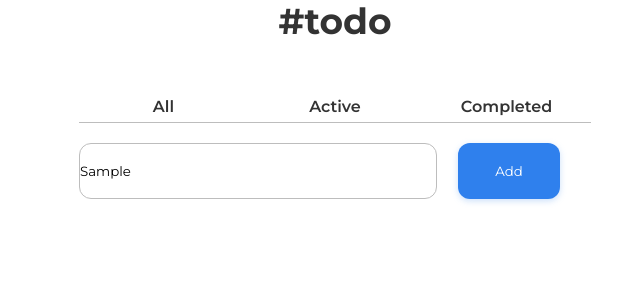
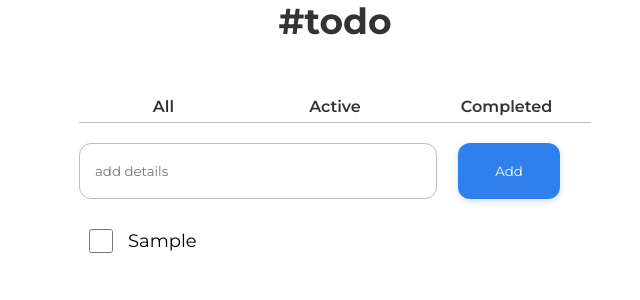
Before and after one commit to HalilFocic/DevChallanges-404-Not-Found, a React (Create React App) app in the folder to-do/: page / in a window 1280 px wide. Both pictures are taken after typing "Sample" into the empty fields and a click on the button "Add". Shown: the top 300 px of the page, without its empty margins (305-945 px from the left). Built offline with nearby package versions, Linux system fonts and the light colour scheme.

Commit message:
finished

```diff
--- a/to-do/src/App.css
+++ b/to-do/src/App.css
@@ -43,6 +43,8 @@
   border: 1px solid #bdbdbd;
   box-sizing: border-box;
   border-radius: 12px;
+  padding-left: 15px;
+  color: #828282;
 }
 .add-btn {
   width: 20%;
@@ -54,3 +56,23 @@
   border: 0;
   margin-left: 4%;
 }
+.to-do {
+  padding-left: 10px;
+  margin-top: 30px;
+  font-size: 18px;
+}
+.todo-item {
+  margin: 20px 0;
+}
+.todo-check {
+  width: 24px;
+  height: 24px;
+}
+.todo-title {
+  margin-left: 15px;
+  position: relative;
+  bottom: 6px;
+}
+.finished {
+  text-decoration: line-through;
+}
--- a/to-do/src/App.js
+++ b/to-do/src/App.js
@@ -1,24 +1,62 @@
 import "./App.css";
+import React, { useState } from "react";
+import MyList from "./MyList";
+function App() {
+  const [sliderSelect, setSliderSelect] = useState("all");
+  const [todoList, setTodoList] = useState([]);
+  const [inputValue, setInputValue] = useState("");
+  const changeSlider = (value) => {
+    setSliderSelect(value);
+  };
 
-function App() {
+  const handleSubmit = (e) => {
+    e.preventDefault();
+    let newTodo = [...todoList, { title: inputValue, completed: false }];
+    setTodoList(newTodo);
+    setInputValue("");
+  };
+  const completeTask = (title) => {
+    let newTodo = [...todoList];
+    for (var i = 0; i < newTodo.length; i++) {
+      if (title === newTodo[i].title) {
+        newTodo[i].completed = true;
+        break;
+      }
+    }
+    setTodoList(newTodo);
+  };
   return (
     <div className="App">
       <div className="app-title">#todo</div>
 
       <div className="app-slider">
-        <div className="slider-item">
+        <div className="slider-item" onClick={() => changeSlider("all")}>
           <div className="slider-text">All</div>
         </div>
-        <div className="slider-item">
+        <div className="slider-item" onClick={() => changeSlider("active")}>
           <div className="slider-text">Active</div>
         </div>
-        <div className="slider-item">
+        <div className="slider-item" onClick={() => changeSlider("completed")}>
           <div className="slider-text">Completed</div>
         </div>
       </div>
-      <div className="app-form">
-        <input className="app-input"></input>
-        <button className="add-btn">Add</button>
+      <form className="app-form">
+        <input
+          className="app-input"
+          placeholder="add details"
+          value={inputValue}
+          onChange={(e) => setInputValue(e.target.value)}
+        />
+        <button className="add-btn" onClick={(e) => handleSubmit(e)}>
+          Add
+        </button>
+      </form>
+      <div className="to-do">
+        <MyList
+          selected={sliderSelect}
+          list={todoList}
+          completeTask={completeTask}
+        />
       </div>
     </div>
   );
--- /dev/null
+++ b/to-do/src/MyList.jsx
@@ -0,0 +1,37 @@
+import React from "react";
+
+const MyList = ({ selected, list, completeTask }) => {
+  return (
+    <>
+      {list.map((item, index) => {
+        return (
+          <>
+            {selected === "all" ||
+            (selected === "completed" && item.completed) ||
+            (selected === "active" && !item.completed) ? (
+              <div className="todo-item">
+                <input
+                  className="todo-check"
+                  type="checkbox"
+                  id="vehicle3"
+                  name="vehicle3"
+                  value="Boat"
+                  checked={item.completed}
+                  onClick={() => completeTask(item.title)}
+                />
+
+                <span
+                  className={`todo-title ${item.completed ? "finished" : ""}`}
+                >
+                  {item.title}{" "}
+                </span>
+              </div>
+            ) : null}
+          </>
+        );
+      })}
+    </>
+  );
+};
+
+export default MyList;
```
